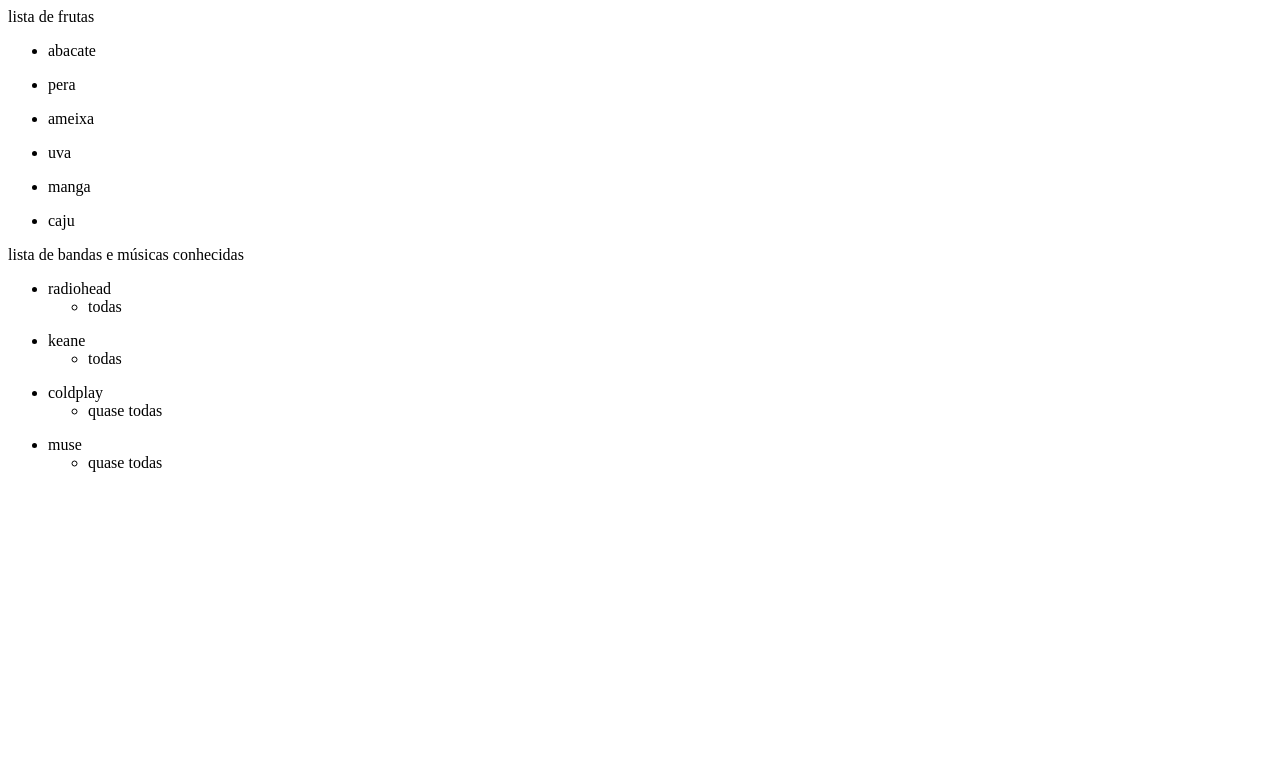
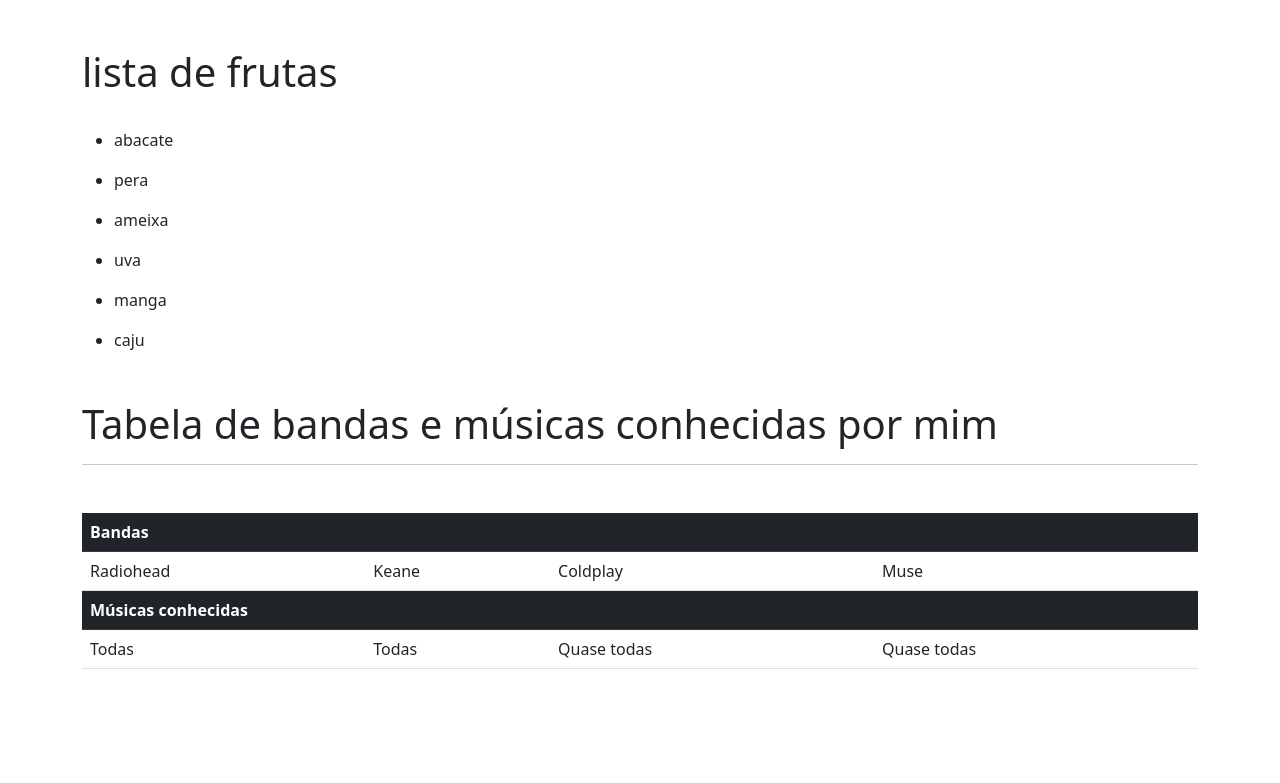
Before and after one commit to EleazarFreitas/beacademy-devstart-introducaophp, a PHP site: page /07-percorrendo-um-array.php in a window 1280 px wide. Shown: the top 783 px of the page. Run offline with PHP 8.4, Linux system fonts and the light colour scheme.

Commit message:
exercício percorrendo um array atualizado

```diff
--- a/introducao-ao-php/07-percorrendo-um-array.php
+++ b/introducao-ao-php/07-percorrendo-um-array.php
@@ -1,24 +1,43 @@
+<link href="https://cdn.jsdelivr.net/npm/bootstrap@5.2.0-beta1/dist/css/bootstrap.min.css" rel="stylesheet" integrity="sha384-0evHe/X+R7YkIZDRvuzKMRqM+OrBnVFBL6DOitfPri4tjfHxaWutUpFmBp4vmVor" crossorigin="anonymous">
+<div class="container mt-5">
     <?php
 
     $frutas = ['abacate','pera','ameixa','uva','manga','caju'];
 
-echo 'lista de frutas<br>';
+    echo '<h1>lista de frutas</h1><br>';
 
     foreach ($frutas as $fruta) {
         echo "<ul><li>{$fruta}</li></ul>";
     };
 
-echo 'lista de bandas e músicas conhecidas<br>';
+    ?>
 
-$bandas = [['radiohead','todas'],['keane','todas'],['coldplay','quase todas'],['muse','quase todas']];
-
+    <h1 class="mt-5">Tabela de bandas e músicas conhecidas por mim</h1>
+    <hr>
+    <table class="table mt-5">
+        <thead>
+            <tr class="table-dark">
+                <th colspan="4">Bandas</th>
+            </tr>
+        </thead>
+        <tbody>
+            <tr>
+                <?php
+                    $bandas = [['Radiohead','Todas'],['Keane','Todas'],['Coldplay','Quase todas'],['Muse','Quase todas']];
                     foreach ($bandas as $banda) {
-
-    echo "<ul>
-        <li>{$banda[0]}
-        <ul>
-        <li>{$banda[1]}</li>
-        </ul>
-        </li></ul>";
-
+                        echo "<td>{$banda[0]}</td>";
                     };
+                ?>
+            </tr>
+            <tr class="table-dark"><th colspan="4">Músicas conhecidas</th></tr>
+            <tr>
+                <?php
+                    $bandas = [['Radiohead','Todas'],['Keane','Todas'],['Coldplay','Quase todas'],['Muse','Quase todas']];
+                    foreach ($bandas as $banda) {
+                        echo "<td>{$banda[1]}</td>";
+                    };
+                ?>
+            </tr>
+        </tbody>
+    </table>
+</div>
```
Lines whose indentation alone changed are shown as unchanged.
